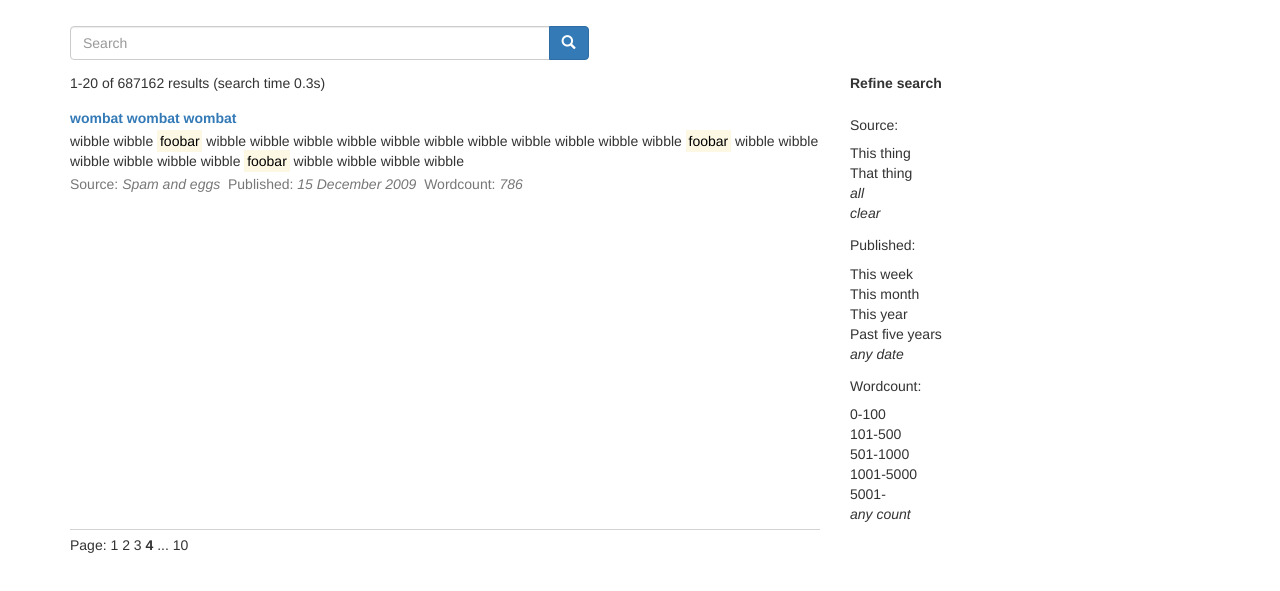
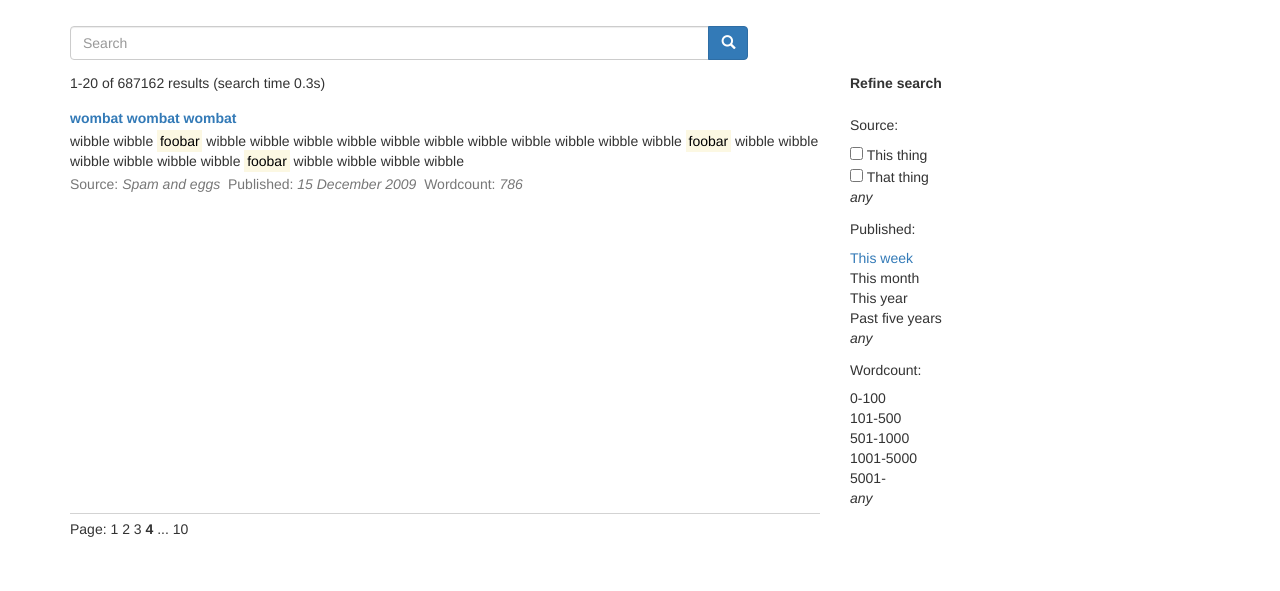
Before and after one commit to noofherder/ReactSolrApp, a website: page index.html in a window 1280 px wide. Shown: the part 53-644 px from the top of the page. Drawn offline with nearby package versions, Linux system fonts and the light colour scheme.

Commit message:
added checkbox, simplified styling

```diff
--- a/index.html
+++ b/index.html
@@ -13,13 +13,13 @@
         bord0er: 1px solid pink;
       }
       .app_vsp03 {
-        margin-top: 3px
+        margin-top: 3px;
       }
       .app_vsp05 {
-        margin-top: 5px
+        margin-top: 5px;
       }
       .app_vsp15 {
-        margin-top: 15px
+        margin-top: 15px;
       }
       .app_hit {
         margin-bottom: 10px;
@@ -53,7 +53,7 @@
       <!-- the search box -->
       <div class="row">
         <form class="navbar-form" role="search">
-          <div class="input-group col-sm-6">
+          <div class="input-group col-sm-8">
             <input type="text" class="form-control" placeholder="Search" name="srch-term" id="srch-term">
             <div class="input-group-btn">
               <button class="btn btn-primary" type="submit"><i class="glyphicon glyphicon-search"></i></button>
@@ -62,10 +62,8 @@
         </form>
       </div>
 
-      <div class="app_vsp05"></div>
-
       <!-- the search stats -->
-      <div class="row">
+      <div class="row app_vsp05">
         <div class="col-sm-8">
           1-20 of 687162 results (search time 0.3s)
         </div>
@@ -76,9 +74,7 @@
 
       </div>
 
-      <div class="app_vsp15"></div>
-
-      <div class="row">
+      <div class="row app_vsp15">
         <!-- the results -->
         <div class="col-sm-8 app_pink">
           <div class="app_hit">
@@ -97,17 +93,16 @@
         <!-- the facets -->
         <div class="col-sm-4 app_pink">
           <h5>Source:</h5>
-          <div>This thing</div>
-          <div>That thing</div>
-          <div><em>all</em></div>
-          <div><em>clear</em></div>
+          <div><input type="checkbox"> This thing</div>
+          <div><input type="checkbox"> That thing</div>
+          <div><em>any</em></div>
 
           <h5 class="app_vsp15">Published:</h5>
-          <div>This week</div>
+          <div><a href="#">This week</a></div>
           <div>This month</div>
           <div>This year</div>
           <div>Past five years</div>
-          <div><em>any date</em></div>
+          <div><em>any</em></div>
 
           <h5 class="app_vsp15">Wordcount:</h5>
           <div>0-100</div>
@@ -115,14 +110,12 @@
           <div>501-1000</div>
           <div>1001-5000</div>
           <div>5001-</div>
-          <div><em>any count</em></div>
+          <div><em>any</em></div>
 
         </div>
       </div>
 
-      <div class="app_vsp05"></div>
-
-      <div class="row">
+      <div class="row app_vsp05">
         <!-- the pager -->
         <div class="col-sm-8">
           <div class="app_pager">
@@ -130,10 +123,9 @@
           </div>
         </div>
       </div>
+    </div><!-- container -->
 
-      <div class="app_vsp15"></div>
-
-    </div>
+    <div class="app_vsp15"></div>
 
   </body>
 </html>
```
